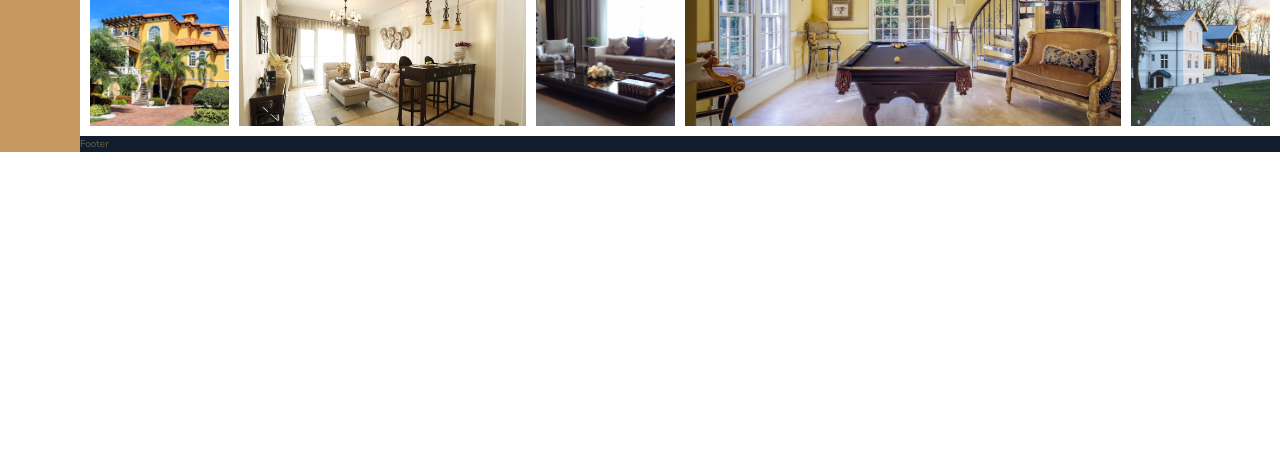
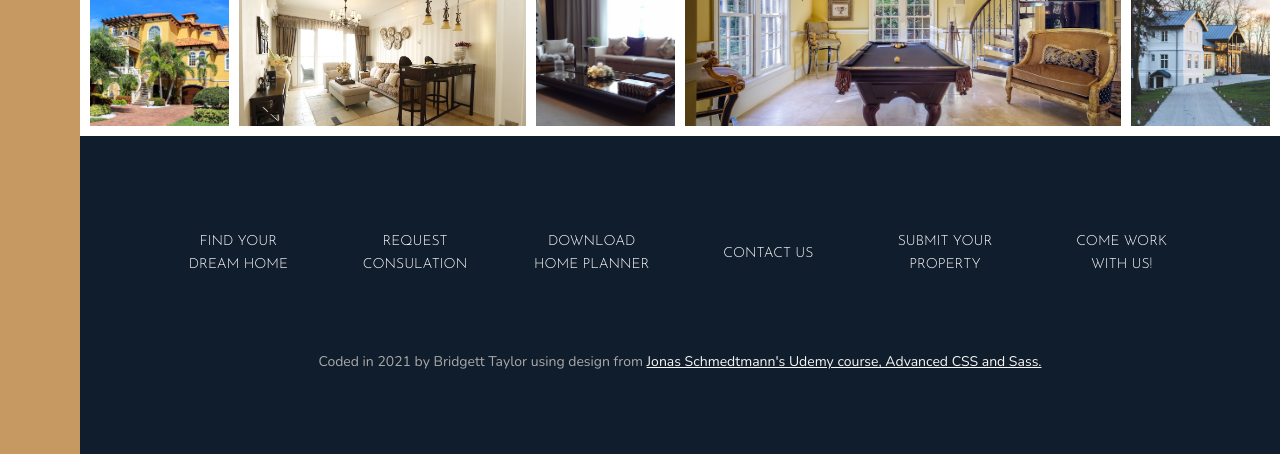
Before and after one commit to btaylor13/nexter-project, a website: page index.html in a window 1280 px wide. Shown: the part 3395-3849 px from the top of the page. Before the commit the page ends 3547 px from the top, so only its background shows below. Drawn offline with nearby package versions, Linux system fonts and the light colour scheme.

Commit message:
added markup and styling to footer section using grid

```diff
--- a/index.html
+++ b/index.html
@@ -425,6 +425,33 @@
     </section>
 
     <!-- Footer Section -->
-    <footer class="footer">Footer</footer>
+    <footer class="footer">
+      <ul class="nav">
+        <li class="nav__item">
+          <a href="#" class="nav__link">Find your dream home</a>
+        </li>
+        <li class="nav__item">
+          <a href="#" class="nav__link">Request consulation</a>
+        </li>
+        <li class="nav__item">
+          <a href="#" class="nav__link">Download home planner</a>
+        </li>
+        <li class="nav__item"><a href="#" class="nav__link">Contact us</a></li>
+        <li class="nav__item">
+          <a href="#" class="nav__link">Submit your property</a>
+        </li>
+        <li class="nav__item">
+          <a href="#" class="nav__link">Come work with us!</a>
+        </li>
+      </ul>
+      <p class="copyright">
+        Coded in 2021 by Bridgett Taylor using design from
+        <a
+          href="https://www.udemy.com/course/advanced-css-and-sass/"
+          target="_blank"
+          >Jonas Schmedtmann's Udemy course, Advanced CSS and Sass.</a
+        >
+      </p>
+    </footer>
   </body>
 </html>
--- a/sass/_footer.scss
+++ b/sass/_footer.scss
@@ -1,4 +1,44 @@
 .footer {
   background-color: $color-secondary;
   grid-column: full-start / full-end;
+  padding: 8rem;
 }
+
+.nav {
+  list-style: none;
+  display: grid;
+  grid-template-columns: repeat(auto-fit, minmax(15rem, 1fr));
+  grid-gap: 2rem;
+  align-items: center;
+
+  &__link:link,
+  &__link:visited {
+    font-size: 1.4rem;
+    color: #fff;
+    text-decoration: none;
+    font-family: $font-display;
+    text-transform: uppercase;
+    text-align: center;
+
+    padding: 1.5rem;
+    display: block;
+    transition: all 0.2s;
+  }
+
+  &__link:hover,
+  &__link:active {
+    background-color: rgba(#fff, 0.05);
+    transform: translateY(-3px);
+  }
+}
+
+.copyright {
+  font-size: 1.4rem;
+  color: $color-grey-light-2;
+  margin-top: 6rem;
+  text-align: center;
+
+  a {
+    color: $color-grey-light-1;
+  }
+}
```
Also changed, not shown: css/style.comp.css.
